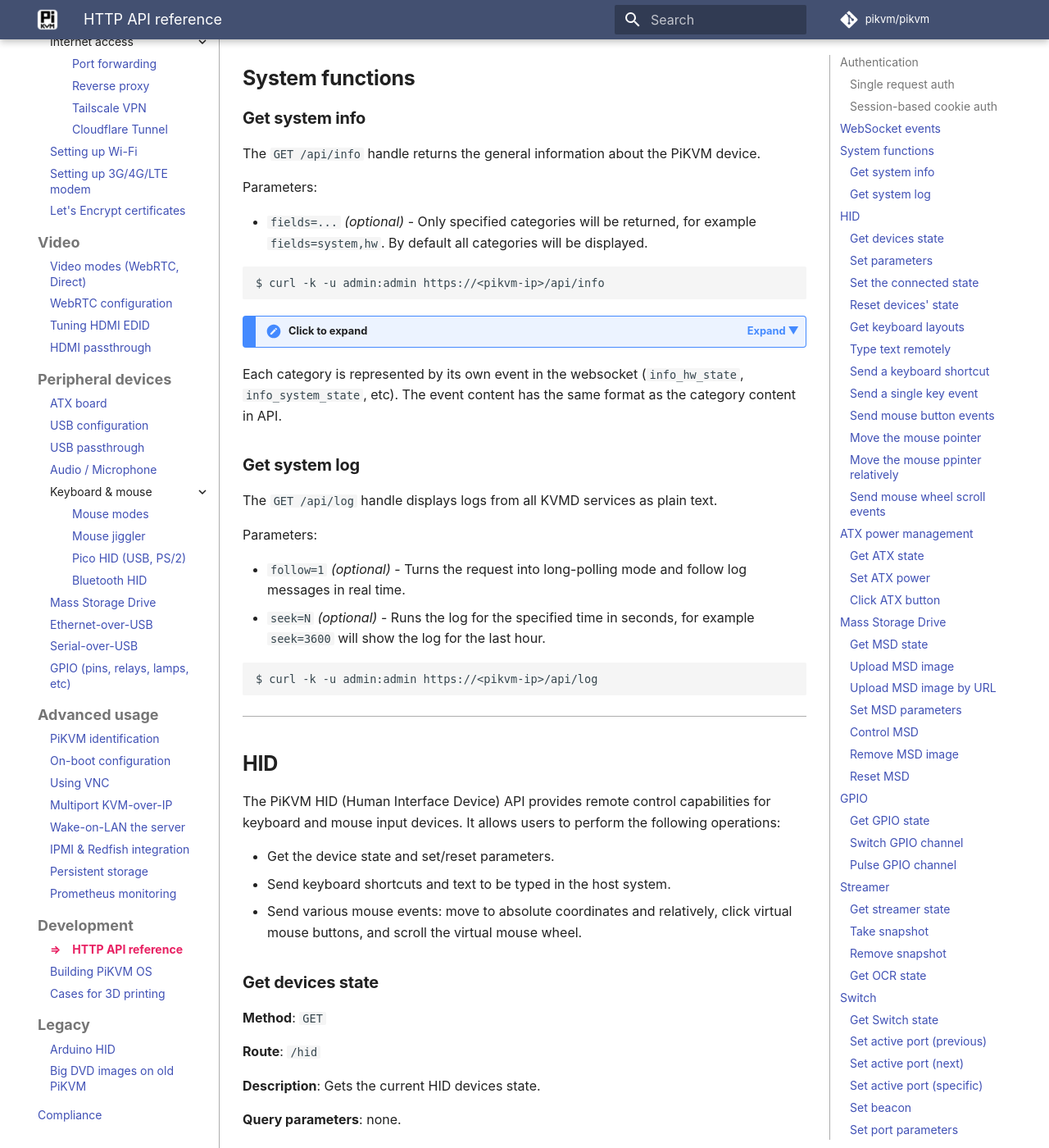
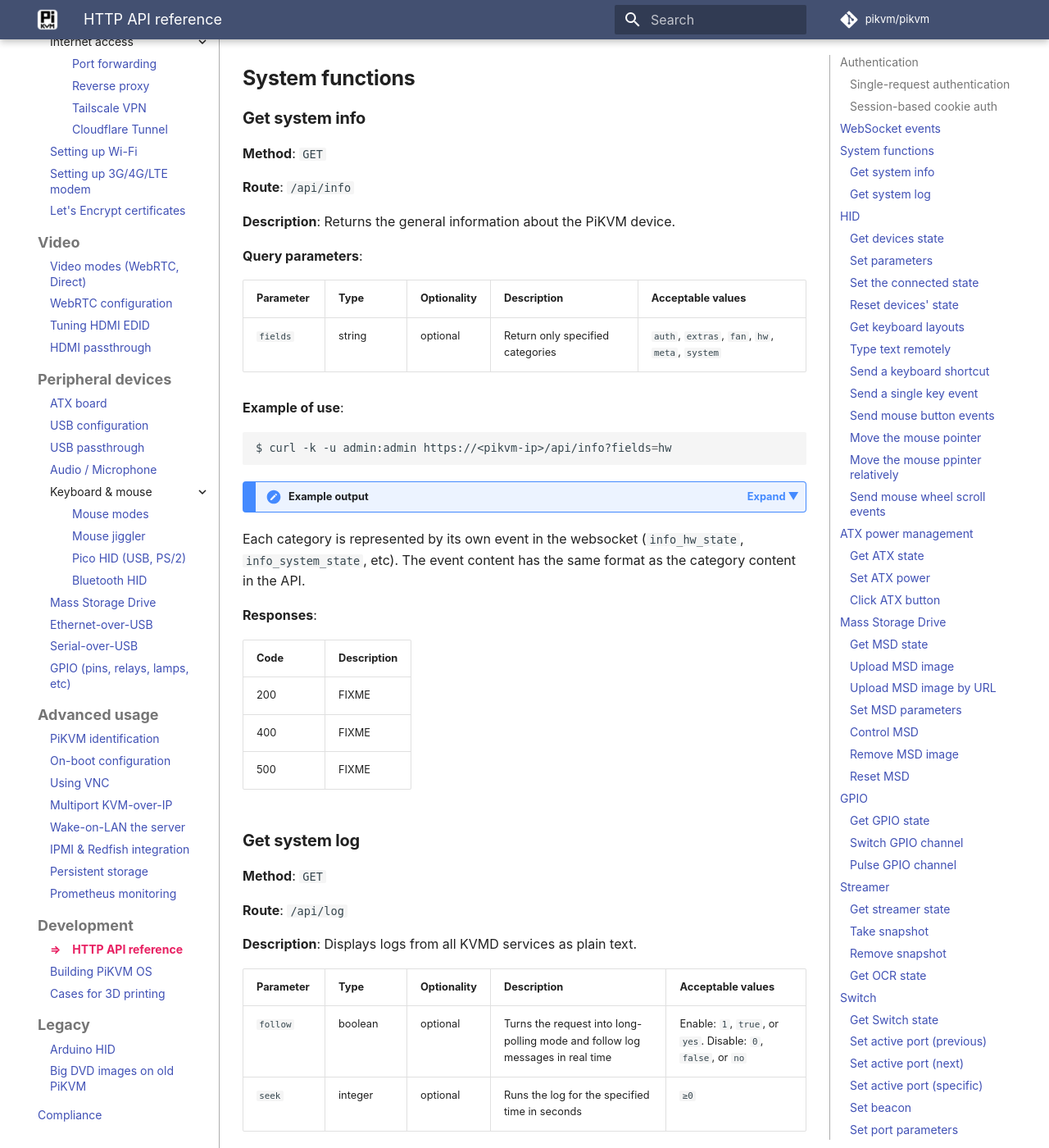
Before and after one commit to pikvm/pikvm, an MkDocs documentation site: the page built from docs/api.md, in a window 1280 px wide and 1400 px high, scrolled down 2848 px. Shown: the whole window at 82% size. Built offline with MkDocs 1.6.1 and Material for MkDocs 9.7.7, drawn with Linux system fonts in a browser that asks for light colours; some web fonts are replaced; comment, search, counter and statistics services are not loaded; some of the changed text lies outside the part shown.

Commit message:
Cleanup, part 2 of N: more standardization

````diff
--- a/docs/api.md
+++ b/docs/api.md
@@ -1,6 +1,6 @@
 # API
 
-This document describes the PiKVM API. Since the system consists of microservices, here is a common API with a common entry point provided by Nginx. The examples above use `curl` and [`websocat`](https://github.com/vi/websocat) with the `-k` option to disable SSL certificate verification, since the self-signed certificateis used in the default installation.
+This document describes the PiKVM API. Since the system consists of microservices, here is a common API with a common entry point provided by Nginx. The below examples use `curl` and [`websocat`](https://github.com/vi/websocat) with the `-k` option disables SSL certificate verification, since the self-signed certificateis are used in the default installation.
 
 There is a [third-party library](https://github.com/guanana/pikvm-lib) for using the PiKVM API.
 Please note that this is an unofficial library, so use it carefully.
@@ -9,11 +9,9 @@
 -----
 ## Authentication
 
-All APIs are restricted to authentication. To make requests, you either need to auth each request individually,
-or get a token and pass it as a cookie with each request.
-
-With enabled [2FA](auth.md#two-factor-authentication), you will need to add the one-time code to the password without spaces.
-That is, if the password is `foobar` and the code is `123456`, then you need to use `foobar123456` as the password.
+All APIs are restricted to authentication. To make requests, you either need to auth each request individually, or get a token and pass it as a cookie with each request.
+
+With enabled [2FA](auth.md#two-factor-authentication), you will need to add the one-time code to the password without spaces. That is, if the password is `foobar` and the code is `123456`, then you need to use `foobar123456` as the password.
 
 The code can be generated using any TOTP library, for example in Python:
 
@@ -48,8 +46,7 @@
 remaining = now - (now % totp.interval)
 ```
 
-
-### Single request auth
+### Single-request authentication
 
 There are two options here:
 
@@ -64,7 +61,6 @@
     ```
     $ curl -k -u admin:admin https://<pikvm-ip>/api/auth/check
     ```
-
 
 ### Session-based cookie auth
 
@@ -82,7 +78,6 @@
 2. The handle `GET /api/auth/check` can be used for check the auth status. Return of `200 OK` will signal that user is authenticated. If the token or any of the single-request auth methods are missing, `401 Unauthorized` will be returned. In case of incorrect credentials or token, `403 Forbidden` will be returned.
 
 3. The handle `POST /api/auth/logout` can be used to invalidate session token. The response codes will be similar to the previous handle.
-
 
 -----
 ## WebSocket events
@@ -135,58 +130,49 @@
     ws.close()
     ```
 
-
 -----
 ## System functions
 
 ### Get system info
 
-The `GET /api/info` handle returns the general information about the PiKVM device.
-
-Parameters:
-
-* `fields=...` *(optional)* - Only specified categories will be returned, for example `fields=system,hw`. By default all categories will be displayed.
-
-```
-$ curl -k -u admin:admin https://<pikvm-ip>/api/info
-```
-
-??? note "Click to expand"
-    ```js
+**Method**: `GET`
+
+**Route**: `/api/info`
+
+**Description**: Returns the general information about the PiKVM device.
+
+**Query parameters**:
+
+| Parameter | Type | Optionality | Description | Acceptable values |
+|-----------|------|-------------|-------------|-------------------|
+| `fields` | string | optional | Return only specified categories | `auth`, `extras`, `fan`, `hw`, `meta`, `system` |
+
+**Example of use**:
+
+``` sh
+$ curl -k -u admin:admin https://<pikvm-ip>/api/info?fields=hw
+```
+
+??? note "Example output"
+    ```json
     {
         "ok": true,
         "result": {
-            "extras": { // Installed applications; null on internal error
-                "ipmi": {
-                    "daemon": "kvmd-ipmi",
-                    "description": "Show IPMI information",
-                    "enabled": true,
-                    "icon": "share/svg/ipmi.svg",
-                    "keyboard_cap": false,
-                    "name": "IPMI",
-                    "path": "ipmi",
-                    "place": 21,
-                    "port": 623
-                },
-                "vnc": {
-                    "daemon": "kvmd-vnc",
-                    "description": "Show VNC information",
-                    "enabled": true,
-                    "icon": "share/svg/vnc.svg",
-                    "keyboard_cap": false,
-                    "name": "VNC",
-                    "path": "vnc",
-                    "place": 20,
-                    "port": 5900
-                }
-            },
-            "hw": { // Hardware info
+            "hw": {
                 "health": {
+                    "cpu": {
+                        "percent": 2
+                    },
+                    "mem": {
+                        "available": 1568993280,
+                        "percent": 14.6,
+                        "total": 1836331008
+                    },
                     "temp": {
-                        "cpu": 36.511, // /sys/class/thermal/thermal_zone0/temp / 1000; null on error
-                        "gpu": 35.0    // vcgencmd measure_temp; null on error
+                        "cpu": 45.277
                     },
-                    "throttling": { // vcgencmd get_throttled; null on error
+                    "throttling": {
+                        "ignore_past": false,
                         "parsed_flags": {
                             "freq_capped": {
                                 "now": false,
@@ -205,58 +191,60 @@
                     }
                 },
                 "platform": {
-                    "base": "Raspberry Pi 4 Model B Rev 1.1", // /proc/device-tree/model; null on error
-                    "serial": "0000000000000000", // /proc/device-tree/serial-number; null on error
-                    "type": "rpi"
-                }
-            },
-            "meta": {  // /etc/kvmd/meta.yaml; null on error
-                "kvm": {},
-                "server": {
-                    "host": "localhost.localdomain"
-                }
-            },
-            "system": {
-                "kernel": {
-                    "machine": "x86_64",
-                    "release": "5.8.14-arch1-1",
-                    "system": "Linux",
-                    "version": "#1 SMP PREEMPT Wed, 07 Oct 2020 23:59:46 +0000"
-                },
-                "kvmd": {
-                    "version": "2.1"
-                },
-                "streamer": {
-                    "app": "ustreamer",
-                    "features": { // {} on error
-                        "HAS_PDEATHSIG": true,
-                        "WITH_GPIO": false,
-                        "WITH_OMX": false,
-                        "WITH_PTHREAD_NP": true,
-                        "WITH_SETPROCTITLE": true
-                    },
-                    "version": "2.1" // "" on error
+                    "base": "Raspberry Pi 4 Model B Rev 1.5",
+                    "board": "rpi4",
+                    "model": "v3",
+                    "serial": "10000000C8DA432D",
+                    "type": "rpi",
+                    "video": "hdmi"
                 }
             }
         }
-    }
-    ```
-
-Each category is represented by its own event in the websocket (`info_hw_state`, `info_system_state`, etc). The event content has the same format as the category content in API.
-
+    }⏎
+    ```
+
+Each category is represented by its own event in the websocket (`info_hw_state`, `info_system_state`, etc). The event content has the same format as the category content in the API.
+
+**Responses**:
+
+| Code | Description |
+|------|-------------|
+| 200 | FIXME |
+| 400 | FIXME |
+| 500 | FIXME |
 
 ### Get system log
 
-The `GET /api/log` handle displays logs from all KVMD services as plain text.
-
-Parameters:
-
-* `follow=1` *(optional)* - Turns the request into long-polling mode and follow log messages in real time.
-* `seek=N` *(optional)* - Runs the log for the specified time in seconds, for example `seek=3600` will show the log for the last hour.
-
-```
-$ curl -k -u admin:admin https://<pikvm-ip>/api/log
-```
+**Method**: `GET`
+
+**Route**: `/api/log`
+
+**Description**: Displays logs from all KVMD services as plain text.
+
+| Parameter | Type | Optionality | Description | Acceptable values |
+|-----------|------|-------------|-------------|-------------------|
+| `follow` | boolean | optional | Turns the request into long-polling mode and follow log messages in real time | Enable: `1`, `true`, or `yes`. Disable: `0`, `false`, or `no` |
+| `seek` | integer | optional | Runs the log for the specified time in seconds | `≥0` |
+
+**Example of use**: the following query returns commit messages for the last 1 hour and enables the long-polling mode:
+
+``` sh
+$ curl -k -u admin:admin https://<pikvm-ip>/api/log?follow=1&seek=3600
+```
+
+??? note "Example output"
+    ```
+    [2025-06-10 22:38:07 kvmd.service] --- kvmd.apps.kvmd.auth               INFO --- Authorized user 'admin' via auth service 'htpasswd'
+    [2025-06-10 22:38:15 kvmd.service] --- kvmd.apps.kvmd.auth               INFO --- Authorized user 'admin' via auth service 'htpasswd'
+    ```
+
+**Responses**:
+
+| Code | Description |
+|------|-------------|
+| 200 | FIXME |
+| 400 | FIXME |
+| 500 | FIXME |
 
 -----
 ## HID
@@ -794,16 +782,30 @@
 -----
 ## ATX power management
 
+The PiKVM ATX API provides control over ATX (Advanced Technology eXtended) power management functions. It allows users perform the following operations:
+
+- Get the current ATX state.
+- Change the ATX state.
+- Send an ATX button press event.
+
 ### Get ATX state
 
-The `GET /api/atx` handle shows the current ATX state.
-
-```
+**Method**: `GET`
+
+**Route**: `/api/atx`
+
+**Description**: Shows the current ATX state
+
+**Query parameters**: None.
+
+**Example of use**:
+
+``` sh
 $ curl -k -u admin:admin https://<pikvm-ip>/api/atx
 ```
 
-??? note "Click to expand"
-    ```js
+??? note "Example output"
+    ```json
     {
         "ok": true,
         "result": {
@@ -817,42 +819,95 @@
     }
     ```
 
+**Responses**:
+
+| Code | Description |
+|------|-------------|
+| 200 | FIXME |
+| 400 | FIXME |
+| 500 | FIXME |
 
 ### Set ATX power
 
-The `POST /api/atx/power` handle changes ATX power state to desired.
-
-Parameters:
-
-* `action=...` - Describes desired state:
-    * `on` - Turn on (do nothing in case PSU is already on).
-    * `off` - Turn off (aka soft-off), emulates click on the power button.
-    * `off_hard` - Perform long press on the power button (5+ seconds).
-    * `reset_hard` - Emulates pressing reset button (hardware hot reset).
-* `wait=1` *(optional)* - Says if call should return immediately or just after finishing operation.
-
-```
-$ curl -X POST -k -u admin:admin https://<pikvm-ip>/api/atx/power?action=on
-```
+**Method**: `POST`
+
+**Route**: `/api/atx/power`
+
+**Description**: Changes the ATX power state to desired.
+
+**Query parameters**:
+
+| Parameter | Type | Optionality | Description | Acceptable values |
+|-----------|------|-------------|-------------|-------------------|
+| `action` | string | optional | Specifies desired state | `on` - Turn on (do nothing in case PSU is already on). `off` - Turn off (aka soft-off), emulates click on the power button. `off_hard` - Perform long press on the power button (5+ seconds). `reset_hard` - Emulate pressing reset button (hardware hot reset) |
+| `wait` | boolean | optional | Says if call should return immediately or just after finishing operation. | Enable: `1`, `true`, or `yes`. Disable: `0`, `false`, or `no` |
+
+**Example of use**:
+
+```sh
+$ curl -k -X POST \
+    -u admin:admin \
+    https://<pikvm-ip>/api/atx/power?action=on
+```
+
+??? note "Example output"
+    ``` json
+    FIXME
+    ```
+**Responses**:
+
+| Code | Description |
+|------|-------------|
+| 200 | FIXME |
+| 400 | FIXME |
+| 500 | FIXME |
 
 ### Click ATX button
 
-The `POST /api/atx/click` handle sends the ATX button press event.
-
-Parameters:
-
-* `button=...` - Specifies the desired PC case button:
-    * `power` - Short click on the power button.
-    * `power_long` - Long press on the power button (5+ seconds).
-    * `reset` - Short click on the reset button.
-* `wait=1` *(Optional)* - Says if call should return immediately or just after finishing operation.
-
-```
-$ curl -X POST -k -u admin:admin https://<pikvm-ip>/api/atx/click?button=power
-```
+**Method**: `POST`
+
+**Route**: `/api/atx/click`
+
+**Description**: Sends the ATX button press event.
+
+**Query parameters**:
+
+| Parameter | Type | Optionality | Description | Acceptable values |
+|-----------|------|-------------|-------------|-------------------|
+| `button` | string | optional | Specifies the desired PC case button | `power` - Short click on the power button. `power_long` - Long press on the power button (5+ seconds). `reset` - Short click on the reset button. |
+| `wait` | boolean | optional | Says if call should return immediately or just after finishing operation. | Enable: `1`, `true`, or `yes`. Disable: `0`, `false`, or `no` |
+
+**Example of use**:
+
+```sh
+$ curl -k -X POST \
+    -u admin:admin \
+    https://<pikvm-ip>/api/atx/click?button=power
+```
+
+??? note "Example output"
+    ``` json
+    FIXME
+    ```
+
+**Responses**:
+
+| Code | Description |
+|------|-------------|
+| 200 | FIXME |
+| 400 | FIXME |
+| 500 | FIXME |
 
 -----
 ## Mass Storage Drive
+
+The PiKVM Mass Storage Drive API provides controls for remote management of disk images that can be mounted as virtual storage devices. It allows users perform the following operations:
+
+- Get current MSD status and configuration
+- Upload, download, and delete disk images
+- Fetch disk images directly from URLs with progress streaming
+- Connect/disconnect virtual storages, enable CD-ROM and read-write modes
+- Set image names, access modes, and device type settings
 
 ### Get MSD state
 
@@ -894,7 +949,7 @@
 !!! note
     This is a long-polling request. Do not interrupt the request until the download is complete, otherwise the download will stop.
 
-```
+```sh
 $ # create test image
 $ dd if=/dev/zero of=test.iso bs=1M count=1
 
````
